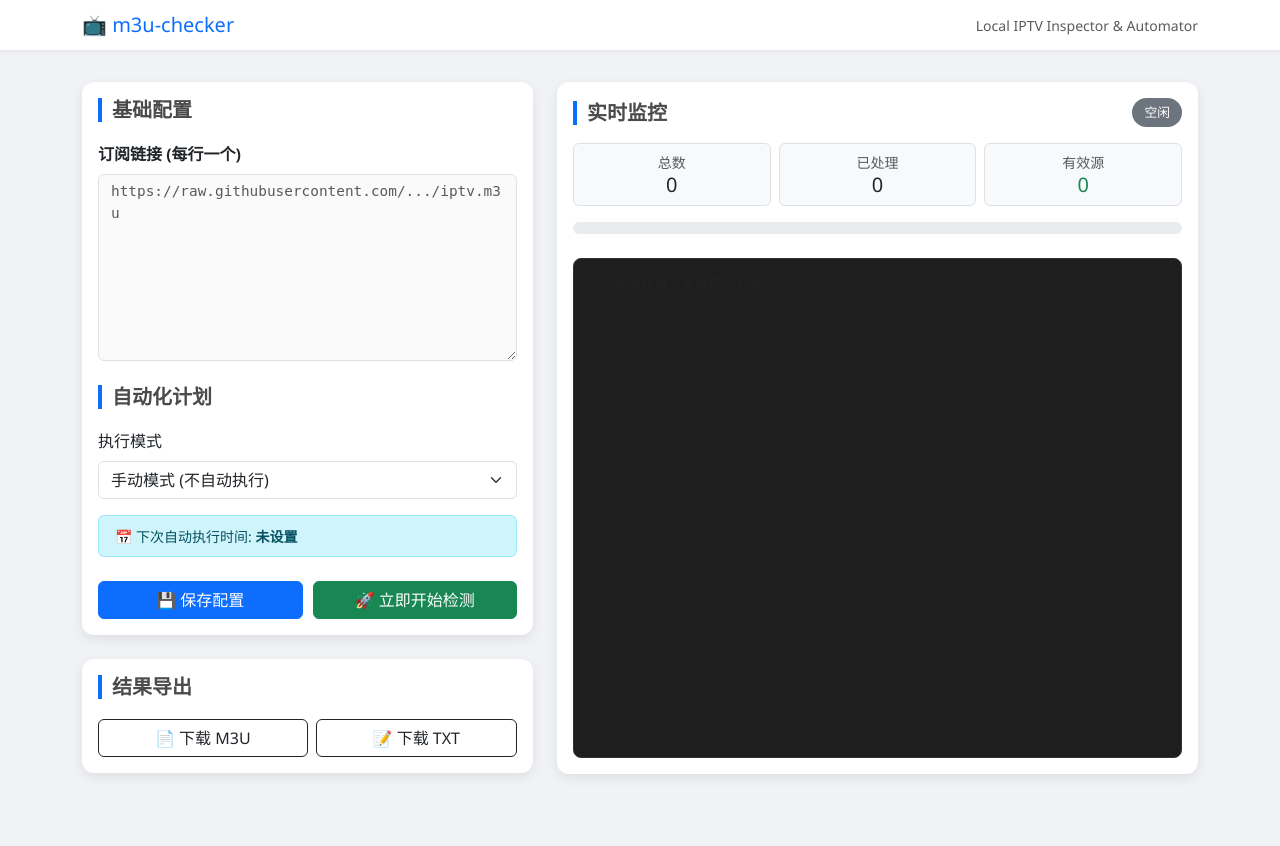
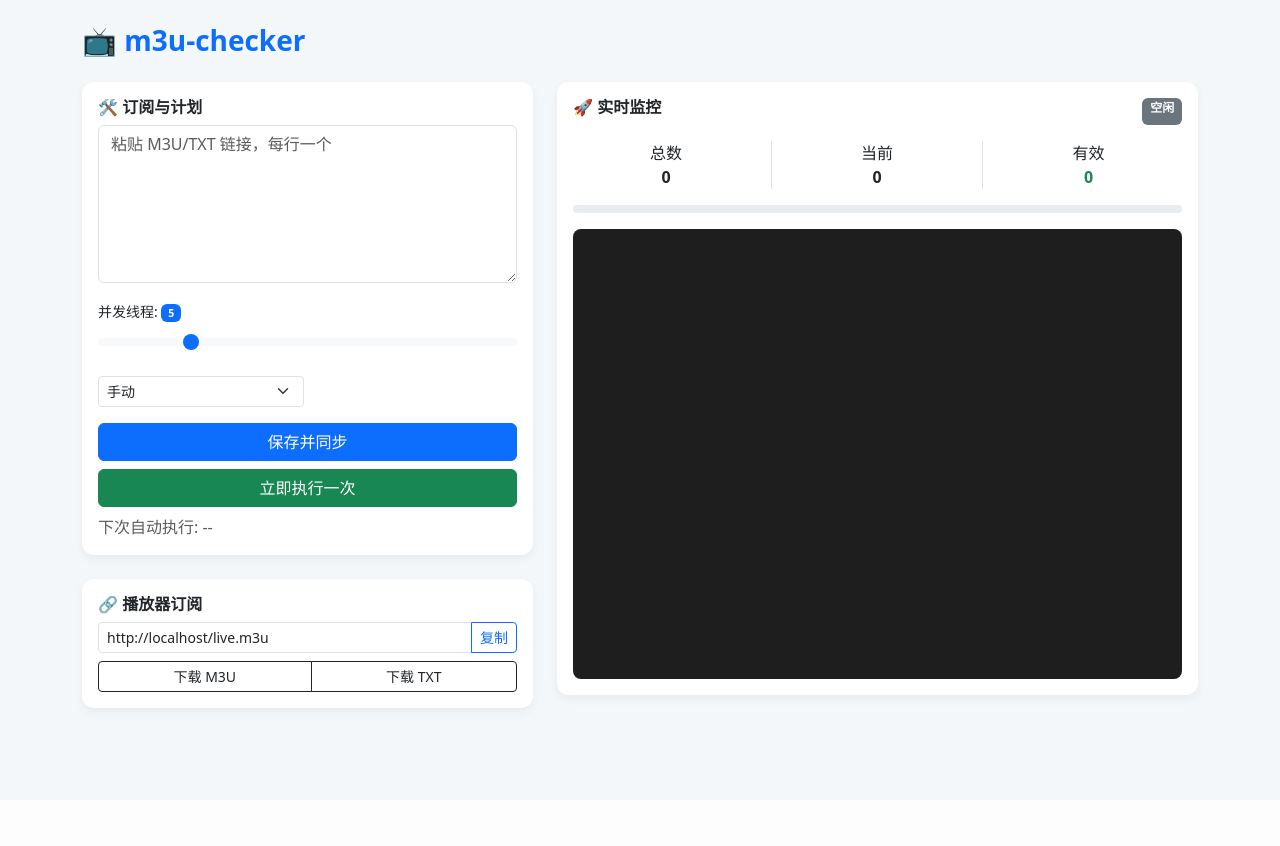
Before and after one commit to JE668/m3u-checker, a Flask app: page / in a window 1280 px wide. After the commit the page ends 714 px from the top, so only its background shows below. Run offline with Flask 3, Linux system fonts and the light colour scheme; data that the repository does not hold is empty; parts of the project's set-up code (start-up, migrations or seed data) failed here and were passed over.

Commit message:
Update index.html

```diff
--- a/templates/index.html
+++ b/templates/index.html
@@ -2,306 +2,120 @@
 <html lang="zh-CN">
 <head>
     <meta charset="UTF-8">
-    <meta name="viewport" content="width=device-width, initial-scale=1.0">
-    <title>m3u-checker | 本地检测与自动化助手</title>
-    <!-- 引入 Bootstrap 5 -->
+    <title>m3u-checker | 本地自动化检测</title>
     <link href="https://cdn.jsdelivr.net/npm/bootstrap@5.3.0/dist/css/bootstrap.min.css" rel="stylesheet">
     <style>
-        :root {
-            --bg-color: #f0f2f5;
-            --card-shadow: 0 4px 12px rgba(0,0,0,0.08);
-            --console-bg: #1e1e1e;
-            --console-text: #d4d4d4;
-            --success-color: #4ec9b0;
-            --error-color: #f48771;
-            --info-color: #569cd6;
-        }
-
-        body {
-            background-color: var(--bg-color);
-            font-family: 'Segoe UI', system-ui, -apple-system, sans-serif;
-            color: #333;
-        }
-
-        .navbar {
-            background-color: #fff;
-            box-shadow: 0 2px 4px rgba(0,0,0,0.05);
-            margin-bottom: 2rem;
-        }
-
-        .card {
-            border: none;
-            border-radius: 12px;
-            box-shadow: var(--card-shadow);
-            margin-bottom: 1.5rem;
-        }
-
-        .card-title {
-            font-weight: 600;
-            color: #4a4a4a;
-            border-left: 4px solid #0d6efd;
-            padding-left: 10px;
-            margin-bottom: 1.25rem;
-        }
-
-        /* 控制台样式 */
-        .console {
-            background-color: var(--console-bg);
-            color: var(--console-text);
-            padding: 15px;
-            border-radius: 8px;
-            height: 500px;
-            overflow-y: auto;
-            font-family: 'Cascadia Code', 'Consolas', monospace;
-            font-size: 0.85rem;
-            line-height: 1.5;
-            border: 1px solid #333;
-        }
-
-        .log-line { margin-bottom: 4px; }
-        .log-success { color: var(--success-color); }
-        .log-error { color: var(--error-color); }
-        .log-info { color: var(--info-color); }
-
-        /* 状态微章 */
-        .status-badge {
-            font-size: 0.8rem;
-            padding: 5px 12px;
-            border-radius: 20px;
-        }
-
-        /* 进度条动画 */
-        .progress {
-            height: 12px;
-            border-radius: 10px;
-            background-color: #e9ecef;
-        }
-
-        textarea.form-control {
-            font-family: monospace;
-            font-size: 0.9rem;
-            background-color: #fafafa;
-        }
-
-        .btn-group-custom {
-            display: grid;
-            grid-template-columns: 1fr 1fr;
-            gap: 10px;
-        }
-
-        /* 隐藏字段动画 */
-        .d-none { display: none !important; }
-        .fade-in { animation: fadeIn 0.3s ease-in; }
-        @keyframes fadeIn { from { opacity: 0; } to { opacity: 1; } }
+        body { background: #f4f7f9; font-family: system-ui; }
+        .card { border: none; border-radius: 12px; box-shadow: 0 4px 10px rgba(0,0,0,0.05); }
+        .console { background: #1e1e1e; color: #4ec9b0; padding: 15px; border-radius: 8px; height: 450px; overflow-y: auto; font-family: monospace; font-size: 12px; }
+        .log-line { margin-bottom: 2px; border-bottom: 1px solid #2d2d2d; }
     </style>
 </head>
 <body>
+<div class="container py-4">
+    <h3 class="mb-4 text-primary fw-bold">📺 m3u-checker</h3>
+    <div class="row g-4">
+        <div class="col-lg-5">
+            <div class="card mb-4"><div class="card-body">
+                <h6 class="fw-bold">🛠️ 订阅与计划</h6>
+                <textarea id="urlInput" class="form-control mb-3" rows="6" placeholder="粘贴 M3U/TXT 链接，每行一个"></textarea>
 
-<nav class="navbar navbar-light bg-white">
-    <div class="container">
-        <span class="navbar-brand mb-0 h1 text-primary">📺 m3u-checker</span>
-        <span class="text-muted small">Local IPTV Inspector & Automator</span>
-    </div>
-</nav>
+                <label class="form-label small">并发线程: <span id="threadVal" class="badge bg-primary">5</span></label>
+                <input type="range" class="form-range" id="threads" min="1" max="20" value="5" oninput="document.getElementById('threadVal').innerText=this.value">
 
-<div class="container pb-5">
-    <div class="row">
-        <!-- 左侧配置栏 -->
-        <div class="col-lg-5">
-            <div class="card">
-                <div class="card-body">
-                    <h5 class="card-title">基础配置</h5>
-                    <div class="mb-3">
-                        <label class="form-label fw-bold">订阅链接 (每行一个)</label>
-                        <textarea id="urlInput" class="form-control" rows="8" placeholder="https://raw.githubusercontent.com/.../iptv.m3u"></textarea>
-                    </div>
-
-                    <h5 class="card-title mt-4">自动化计划</h5>
-                    <div class="mb-3">
-                        <label class="form-label">执行模式</label>
-                        <select id="scheduleMode" class="form-select" onchange="toggleScheduleFields()">
-                            <option value="none">手动模式 (不自动执行)</option>
-                            <option value="fixed">方式 1：固定时间点 (每日执行)</option>
-                            <option value="interval">方式 2：固定间隔 (每隔几小时)</option>
-                        </select>
-                    </div>
-
-                    <div id="fixedFields" class="mb-3 d-none fade-in">
-                        <label class="form-label">执行时间点 (格式 HH:MM，逗号分隔)</label>
-                        <input type="text" id="fixedTimes" class="form-control" placeholder="07:00, 12:30, 21:00">
-                        <div class="form-text text-muted small">最多建议 5 个点，例如：08:00, 20:00</div>
-                    </div>
-
-                    <div id="intervalFields" class="mb-3 d-none fade-in">
-                        <label class="form-label">执行间隔 (小时)</label>
-                        <input type="number" id="intervalHours" class="form-control" placeholder="12" min="1">
-                        <div class="form-text text-muted small">每隔 N 小时自动检测一次</div>
-                    </div>
-
-                    <div class="alert alert-info py-2 mt-3">
-                        <small>📅 下次自动执行时间: <strong id="nextRun">--</strong></small>
-                    </div>
-
-                    <div class="btn-group-custom mt-4">
-                        <button class="btn btn-primary" onclick="saveSettings()">💾 保存配置</button>
-                        <button id="runBtn" class="btn btn-success" onclick="startManual()">🚀 立即开始检测</button>
+                <div class="row g-2 mt-2">
+                    <div class="col-6"><select id="scheduleMode" class="form-select form-select-sm" onchange="toggleSched()">
+                        <option value="none">手动</option>
+                        <option value="fixed">定时</option>
+                        <option value="interval">间隔</option>
+                    </select></div>
+                    <div class="col-6">
+                        <input type="text" id="fixedTimes" class="form-control form-select-sm d-none" placeholder="08:00, 20:00">
+                        <input type="number" id="intervalHours" class="form-control form-select-sm d-none" placeholder="小时">
                     </div>
                 </div>
-            </div>
+                <div class="mt-3 d-grid gap-2">
+                    <button class="btn btn-primary" onclick="save()">保存并同步</button>
+                    <button id="runBtn" class="btn btn-success" onclick="start()">立即执行一次</button>
+                </div>
+                <div class="mt-2 x-small text-muted">下次自动执行: <span id="nextRun">--</span></div>
+            </div></div>
 
-            <div class="card">
-                <div class="card-body">
-                    <h5 class="card-title">结果导出</h5>
-                    <div class="d-flex gap-2">
-                        <a href="/download/iptv.m3u" class="btn btn-outline-dark flex-grow-1" target="_blank">📄 下载 M3U</a>
-                        <a href="/download/iptv.txt" class="btn btn-outline-dark flex-grow-1" target="_blank">📝 下载 TXT</a>
-                    </div>
+            <div class="card"><div class="card-body">
+                <h6 class="fw-bold">🔗 播放器订阅</h6>
+                <div class="input-group mb-2">
+                    <input type="text" id="subUrl" class="form-control form-control-sm" readonly>
+                    <button class="btn btn-outline-primary btn-sm" onclick="copyUrl()">复制</button>
                 </div>
-            </div>
+                <div class="btn-group w-100">
+                    <a href="/download/iptv.m3u" class="btn btn-sm btn-outline-dark" target="_blank">下载 M3U</a>
+                    <a href="/download/iptv.txt" class="btn btn-sm btn-outline-dark" target="_blank">下载 TXT</a>
+                </div>
+            </div></div>
         </div>
 
-        <!-- 右侧监控栏 -->
         <div class="col-lg-7">
-            <div class="card">
-                <div class="card-body">
-                    <div class="d-flex justify-content-between align-items-center mb-3">
-                        <h5 class="card-title mb-0">实时监控</h5>
-                        <span id="taskStatusBadge" class="status-badge bg-secondary text-white">等待中</span>
-                    </div>
-
-                    <div class="row g-2 mb-3 text-center">
-                        <div class="col-4">
-                            <div class="p-2 border rounded bg-light">
-                                <div class="small text-muted">总数</div>
-                                <div id="totalCount" class="h5 mb-0">0</div>
-                            </div>
-                        </div>
-                        <div class="col-4">
-                            <div class="p-2 border rounded bg-light">
-                                <div class="small text-muted">已处理</div>
-                                <div id="currentCount" class="h5 mb-0">0</div>
-                            </div>
-                        </div>
-                        <div class="col-4">
-                            <div class="p-2 border rounded bg-light">
-                                <div class="small text-muted">有效源</div>
-                                <div id="successCount" class="h5 mb-0 text-success">0</div>
-                            </div>
-                        </div>
-                    </div>
-
-                    <div class="progress mb-4">
-                        <div id="progressBar" class="progress-bar progress-bar-striped progress-bar-animated bg-success" role="progressbar" style="width: 0%"></div>
-                    </div>
-
-                    <div id="console" class="console">
-                        <div class="log-line text-muted">// 终端就绪，等待任务启动...</div>
-                    </div>
+            <div class="card"><div class="card-body">
+                <div class="d-flex justify-content-between">
+                    <h6 class="fw-bold">🚀 实时监控</h6>
+                    <span id="badge" class="badge bg-secondary">空闲</span>
                 </div>
-            </div>
+                <div class="row text-center my-3">
+                    <div class="col-4 border-end"><div>总数</div><b id="total">0</b></div>
+                    <div class="col-4 border-end"><div>当前</div><b id="current">0</b></div>
+                    <div class="col-4"><div>有效</div><b id="success" class="text-success">0</b></div>
+                </div>
+                <div class="progress mb-3" style="height:8px;"><div id="pbar" class="progress-bar bg-success" style="width:0%"></div></div>
+                <div id="console" class="console"></div>
+            </div></div>
         </div>
     </div>
 </div>
 
 <script>
-    let refreshTimer = null;
+    function toggleSched() {
+        const m = document.getElementById('scheduleMode').value;
+        document.getElementById('fixedTimes').classList.toggle('d-none', m!=='fixed');
+        document.getElementById('intervalHours').classList.toggle('d-none', m!=='interval');
+    }
+    function copyUrl() { navigator.clipboard.writeText(document.getElementById('subUrl').value); alert("已复制"); }
 
-    // 页面初始化：加载配置状态
-    window.onload = function() {
-        refreshStatus();
-        // 开启自动刷新日志
-        setInterval(refreshStatus, 2000);
-    };
-
-    function toggleScheduleFields() {
-        const mode = document.getElementById('scheduleMode').value;
-        document.getElementById('fixedFields').classList.toggle('d-none', mode !== 'fixed');
-        document.getElementById('intervalFields').classList.toggle('d-none', mode !== 'interval');
-    }
-
-    // 保存设置并同步定时器
-    function saveSettings() {
+    function save() {
         const data = {
-            urls: document.getElementById('urlInput').value.split('\n').filter(u => u.trim() !== ""),
+            urls: document.getElementById('urlInput').value.split('\n'),
+            threads: document.getElementById('threads').value,
             schedule_mode: document.getElementById('scheduleMode').value,
             fixed_times: document.getElementById('fixedTimes').value,
             interval_hours: document.getElementById('intervalHours').value
         };
-
-        fetch('/settings', {
-            method: 'POST',
-            headers: {'Content-Type': 'application/json'},
-            body: JSON.stringify(data)
-        })
-        .then(res => res.json())
-        .then(res => {
-            if(res.status === 'success') {
-                document.getElementById('nextRun').innerText = res.next_run;
-                alert('✅ 配置成功！定时任务已更新。');
-            }
-        })
-        .catch(err => alert('❌ 保存失败，请检查后端连接。'));
+        fetch('/settings', {method:'POST', headers:{'Content-Type':'application/json'}, body:JSON.stringify(data)})
+        .then(r=>r.json()).then(res=>{ alert("保存成功"); document.getElementById('nextRun').innerText=res.next_run; });
     }
 
-    // 手动启动任务
-    function startManual() {
-        document.getElementById('runBtn').disabled = true;
-        fetch('/start')
-        .then(() => {
-            console.log("Task started");
+    function start() { fetch('/start'); }
+
+    function refresh() {
+        fetch('/status').then(r=>r.json()).then(data=>{
+            document.getElementById('total').innerText = data.total;
+            document.getElementById('current').innerText = data.current;
+            document.getElementById('success').innerText = data.success;
+            document.getElementById('nextRun').innerText = data.next_run;
+            if(data.total>0) document.getElementById('pbar').style.width = (data.current/data.total*100)+'%';
+
+            const badge = document.getElementById('badge');
+            badge.innerText = data.running ? "执行中" : "空闲";
+            badge.className = data.running ? "badge bg-primary" : "badge bg-secondary";
+
+            const con = document.getElementById('console');
+            con.innerHTML = data.logs.map(l=>`<div class="log-line">${l}</div>`).join('');
+            con.scrollTop = con.scrollHeight;
         });
     }
 
-    // 刷新页面状态
-    function refreshStatus() {
-        fetch('/status')
-        .then(res => res.json())
-        .then(data => {
-            const con = document.getElementById('console');
-            const pbar = document.getElementById('progressBar');
-            const badge = document.getElementById('taskStatusBadge');
-
-            // 1. 更新计数和进度
-            document.getElementById('totalCount').innerText = data.total || 0;
-            document.getElementById('currentCount').innerText = data.current || 0;
-            document.getElementById('successCount').innerText = data.success || 0;
-            document.getElementById('nextRun').innerText = data.next_run || '未设置';
-
-            if(data.total > 0) {
-                let percent = Math.round((data.current / data.total) * 100);
-                pbar.style.width = percent + '%';
-                pbar.innerText = percent + '%';
-            }
-
-            // 2. 更新状态徽章
-            if(data.running) {
-                badge.innerText = "运行中";
-                badge.className = "status-badge bg-primary text-white";
-                document.getElementById('runBtn').disabled = true;
-            } else {
-                badge.innerText = "空闲";
-                badge.className = "status-badge bg-secondary text-white";
-                document.getElementById('runBtn').disabled = false;
-            }
-
-            // 3. 处理日志显示
-            if(data.logs && data.logs.length > 0) {
-                con.innerHTML = data.logs.map(line => {
-                    let typeClass = "";
-                    if(line.includes('✅')) typeClass = "log-success";
-                    else if(line.includes('❌') || line.includes('Error')) typeClass = "log-error";
-                    else if(line.includes('⏰') || line.includes('正在')) typeClass = "log-info";
-
-                    return `<div class="log-line ${typeClass}">${line}</div>`;
-                }).join('');
-
-                // 自动滚动到底部
-                con.scrollTop = con.scrollHeight;
-            }
-        });
-    }
+    window.onload = () => {
+        document.getElementById('subUrl').value = window.location.origin + "/live.m3u";
+        setInterval(refresh, 2000);
+    };
 </script>
-
-<script src="https://cdn.jsdelivr.net/npm/bootstrap@5.3.0/dist/js/bootstrap.bundle.min.js"></script>
 </body>
 </html>
```
